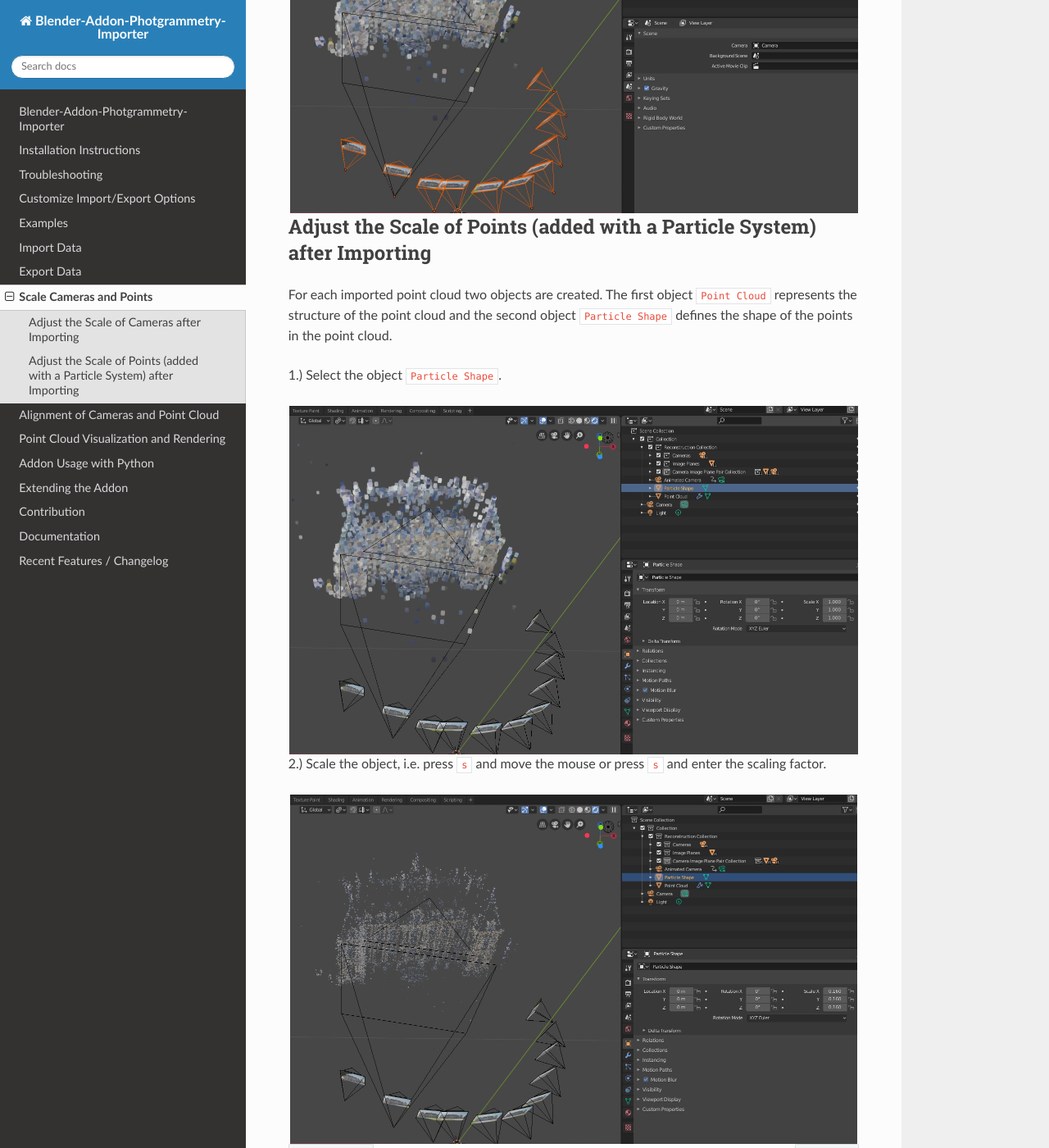
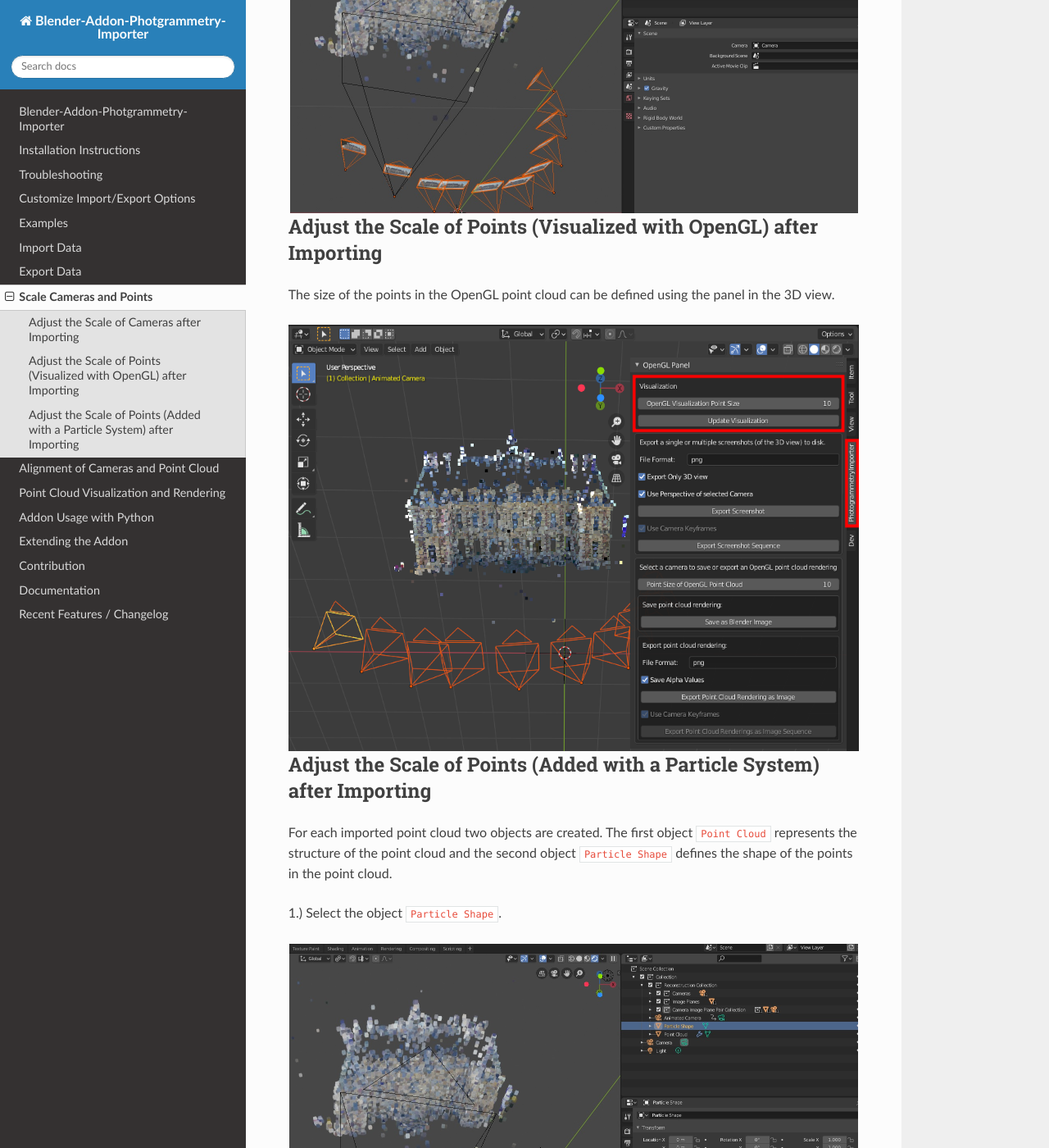
Before and after one commit to SBCV/Blender-Addon-Photogrammetry-Importer, a Sphinx documentation site: the page built from doc/sphinx/source/adjustment.rst, in a window 1280 px wide and 1400 px high, scrolled down 1435 px. Shown: the whole window at 82% size. Built offline with Sphinx 7.4.7 and the Read the Docs theme 2.0.0, drawn with Linux system fonts in a browser that asks for light colours; pages that are not in the unit, such as notebooks, are missing from menus.

Commit message:
Added opengl point size documentation

```diff
--- a/doc/sphinx/source/adjustment.rst
+++ b/doc/sphinx/source/adjustment.rst
@@ -23,7 +23,16 @@ Adjust the Scale of Cameras after Importing
    :scale: 50 %
    :align: center
 
-Adjust the Scale of Points (added with a Particle System) after Importing
+Adjust the Scale of Points (Visualized with OpenGL) after Importing
+===================================================================
+
+The size of the points in the OpenGL point cloud can be defined using the panel in the 3D view.
+
+.. image:: ../../images/opengl_panel_visualization.png
+   :scale: 75 %
+   :align: center
+
+Adjust the Scale of Points (Added with a Particle System) after Importing
 =========================================================================
 
 For each imported point cloud two objects are created. The first object :code:`Point Cloud` represents the structure of the point cloud and the second object :code:`Particle Shape` defines the shape of the points in the point cloud.
```
Also changed, not shown: doc/images/opengl_panel_visualization.png (added).
